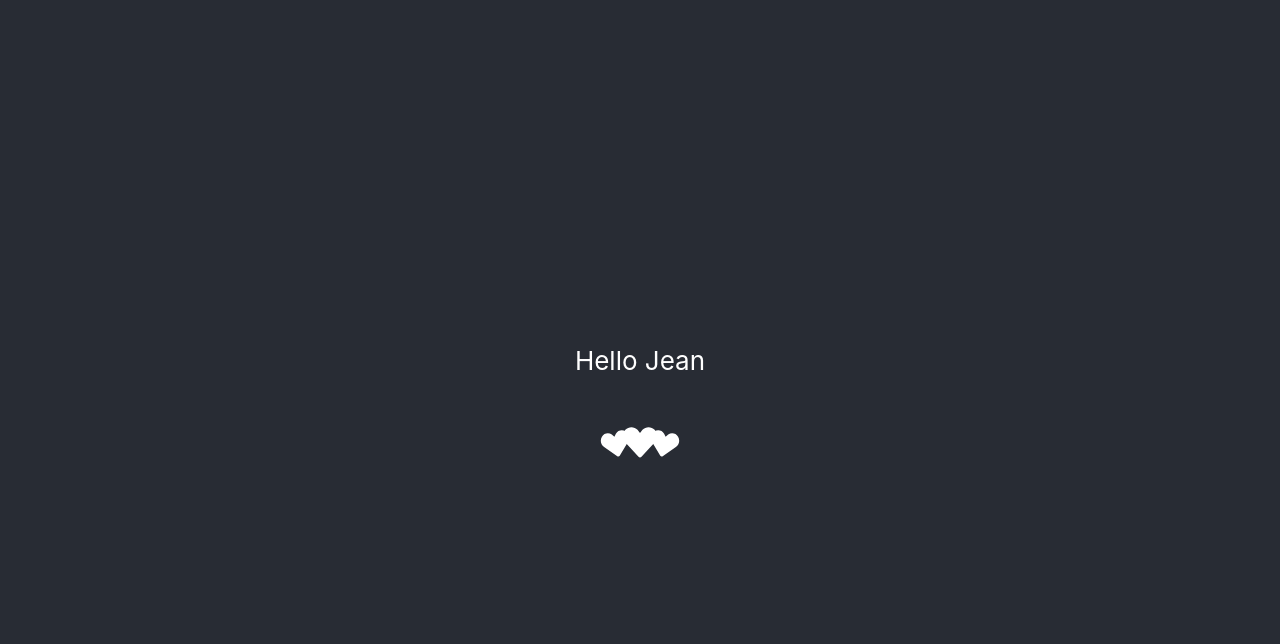
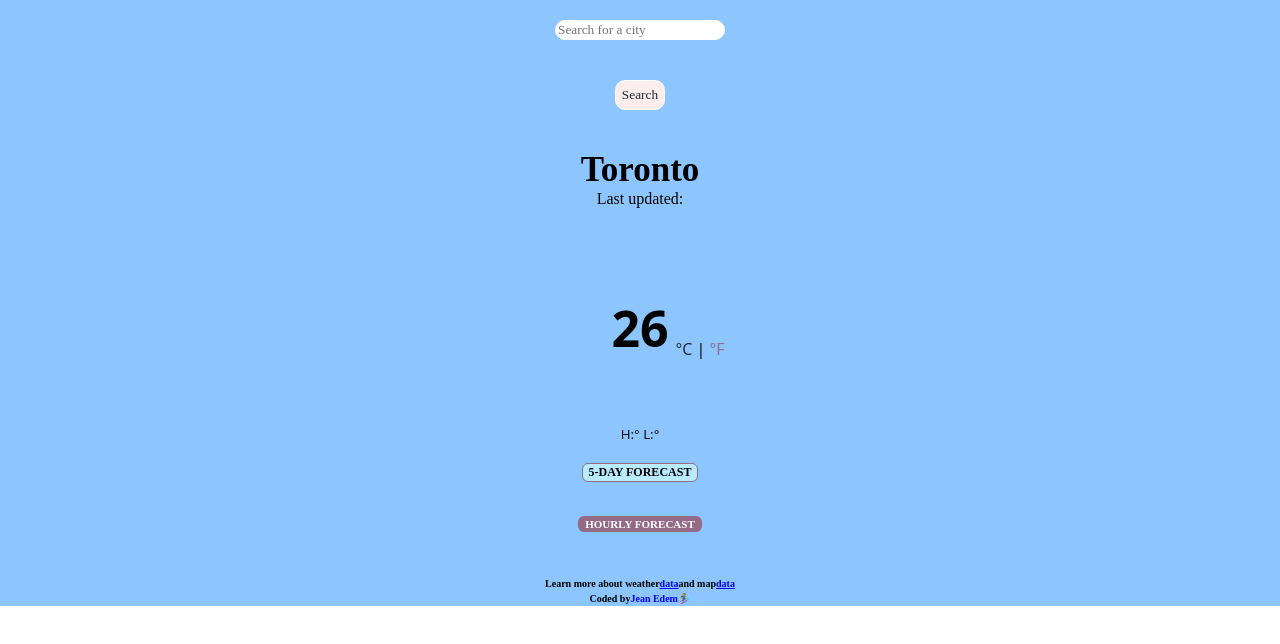
Before and after one commit to jeanlovestocode/weather-app-react, a React (Create React App) app: page / in a window 1280 px wide. Shown: the top 644 px of the page. Built offline with nearby package versions, Linux system fonts and the light colour scheme; no server answers.

Commit message:
transferred codesandbox react app to vs code

```diff
--- a/src/App.css
+++ b/src/App.css
@@ -2,8 +2,8 @@
   text-align: center;
 }
 
-.App-logo {
-  height: 40vmin;
+/* .App-logo { */
+  /* height: 40vmin;
   pointer-events: none;
 }
 
@@ -11,7 +11,7 @@
   .App-logo {
     animation: App-logo-spin infinite 20s linear;
   }
-}
+} */
 
 .App-header {
   background-color: #282c34;
@@ -28,11 +28,192 @@
   color: #61dafb;
 }
 
-@keyframes App-logo-spin {
+/* @keyframes App-logo-spin {
   from {
     transform: rotate(0deg);
   }
   to {
     transform: rotate(360deg);
   }
+} */
+
+.App {
+  background: #8dc6ff;
 }
+
+h1 {
+  font-size: 35px;
+  font-weight: bold;
+  margin: 0px;
+  font-family: "Playfair Display", serif;
+}
+
+#city-input {
+  border: 1px solid #fff;
+  border-radius: 10px;
+  margin: 20px;
+  font-family: "Playfair Display", serif;
+}
+#emojicon {
+  width: 30px;
+}
+#icon {
+  width: 70px;
+}
+
+footer {
+  text-align: center;
+  font-weight: bolder;
+  font-family: "Playfair Display", serif;
+  font-size: 12px;
+}
+
+.degree {
+  font-weight: 300;
+}
+
+.btn {
+  margin: 20px;
+  border: 1px solid #fff;
+  border-radius: 10px;
+  padding: 6px;
+  text-align: center;
+  background: #fceeee;
+  color: #212529;
+  font-family: "Playfair Display", serif;
+}
+
+.icon:hover {
+  cursor: pointer;
+}
+
+.header {
+  margin: 20px;
+  font-family: "Open Sans", sans-serif;
+}
+
+.first-degree {
+  font-size: 50px;
+}
+
+.unit-celcius {
+  text-decoration: none;
+  color: #936b86;
+}
+.unit-farenheit {
+  text-decoration: none;
+  color: #936b86;
+}
+
+.units {
+  position: relative;
+  bottom: 65px;
+  left: 60px;
+}
+
+.active {
+  cursor: default;
+  color: #212529;
+}
+
+.col-2 {
+  text-align: center;
+  font-family: "Playfair Display", serif;
+}
+
+.wind-speed {
+  font-family: "Playfair Display", serif;
+}
+
+.outro-text {
+  font-family: "Playfair Display", serif;
+  text-decoration: none;
+}
+
+.card {
+  text-align: center;
+  font-weight: bolder;
+  background: #fceeee;
+  margin: 2px auto;
+  padding: 20px;
+  border: 1px solid #936b86;
+  border-radius: 10px;
+}
+
+.daily-forecast {
+  display: block;
+  margin: 0px auto;
+  border: 1px solid #936b86;
+  border-radius: 6px;
+  background: #b9ebfe;
+  font-size: 12px;
+  font-family: "Playfair Display", serif;
+  font-weight: bold;
+}
+
+#day-forecast {
+  font-family: "Playfair Display", serif;
+}
+
+.hourly-forecast {
+  display: block;
+  margin: 4px auto;
+  border: 1px solid #936b86;
+  border-radius: 6px;
+  background: #936b86;
+  color: #fff;
+  font-size: 11px;
+  font-family: "Playfair Display", serif;
+  font-weight: bold;
+}
+
+#hourly-forecast {
+  width: 600px;
+  display: block;
+  margin: 0 auto;
+  font-size: small;
+  font-family: "Playfair Display", serif;
+}
+
+section {
+  margin-bottom: 10px;
+  max-width: 100%;
+}
+
+.card-body {
+  text-align: center;
+}
+
+.card-icon {
+  font-size: 48px;
+  color: #b9ebfe;
+}
+
+#max {
+  font-weight: bold;
+}
+#min {
+  font-weight: lighter;
+  color: grey;
+}
+.current-weather {
+  font-family: "Playfair Display", serif;
+}
+.date {
+  font-family: "Playfair Display", serif;
+}
+
+/* .locator{
+  width: 230px;
+  border: 1px solid #fff;
+  border-radius: 10px;
+  position: fixed;
+  top: 30px;
+  right: 25px;
+  margin: 100px;
+  background: none;
+  padding: 4px;
+  font-family: 'Playfair Display', serif;
+
+/* } */
+/* i commented out this part in case i ever want to show the current location button  */
--- a/src/App.js
+++ b/src/App.js
@@ -1,17 +1,26 @@
 import React from "react";
 
-import Weather from "./Weather";
 import "./App.css";
 
-function App() {
+// import "./styles.css";
+import Header from "./Header";
+import Temperature from "./Temperature";
+import Dailyforecast from "./Dailyforecast";
+import Hourlyforecast from "./Hourlyforecast";
+import Footer from "./Footer";
+
+export default function App() {
   return (
     <div className="App">
-      <header className="App-header">
-        <p>Hello Jean</p>
-        <Weather city="Tokyo" />
-      </header>
+      <Header />
+
+      <Temperature />
+
+      <Dailyforecast />
+
+      <Hourlyforecast />
+
+      <Footer />
     </div>
   );
 }
-
-export default App;
--- /dev/null
+++ b/src/Dailyforecast.js
@@ -0,0 +1,20 @@
+import React from "react";
+
+export default function Dailyforecast() {
+  return (
+    <div>
+      <div className="container">
+        <button className="daily-forecast">
+          <i className="bi bi-calendar3"></i> 5-DAY FORECAST
+        </button>
+      </div>
+
+      <div>
+        <section className="days-of-week" id="day-forecast">
+          <div className="card-group"></div>
+        </section>
+      </div>
+      <br />
+    </div>
+  );
+}
--- /dev/null
+++ b/src/Footer.js
@@ -0,0 +1,35 @@
+import React from "react";
+
+export default function Footer() {
+  return (
+    <div className="container footer">
+      <footer>
+        <small>
+          Learn more about weather
+          <span>
+            <a href="https://www.timeanddate.com/weather/canada/ottawa/historic">
+              data
+            </a>
+          </span>
+          and map
+          <span>
+            <a href="https://www.google.com/earth/outreach/learn/visualize-your-data-on-a-custom-map-using-google-my-maps/">
+              data
+            </a>
+          </span>
+        </small>
+        <div>
+          <small>
+            Coded by
+            <a
+              href="https://github.com/jeanlovestocode/SheCodes-Plus/tree/main"
+              class="outro-text"
+            >
+              Jean Edem🏄‍♀️
+            </a>
+          </small>
+        </div>
+      </footer>
+    </div>
+  );
+}
--- /dev/null
+++ b/src/Header.js
@@ -0,0 +1,24 @@
+import React from "react";
+
+export default function Header() {
+  return (
+    <div className="container">
+      <div className="row">
+        <div className="col-6">
+          <form id="city-form">
+            <input
+              type="search"
+              placeholder="Search for a city"
+              className="form-control"
+              id="city-input"
+              autocomplete="off"
+            />
+          </form>
+          <div className="col-6">
+            <input type="submit" value="Search" class="btn" />
+          </div>
+        </div>
+      </div>
+    </div>
+  );
+}
--- /dev/null
+++ b/src/Hourlyforecast.js
@@ -0,0 +1,21 @@
+import React from "react";
+
+export default function Hourlyforecast() {
+  return (
+    <div>
+      <div className="container">
+        <button className="hourly-forecast">
+          <i className="bi bi-clock"></i> HOURLY FORECAST
+        </button>
+      </div>
+
+      <div>
+        <section id="hourly-forecast">
+          <div className="container"></div>
+        </section>
+        <br />
+        <br />
+      </div>
+    </div>
+  );
+}
--- /dev/null
+++ b/src/Temperature.js
@@ -0,0 +1,47 @@
+import React from "react";
+
+export default function Temperature() {
+  return (
+    <div className="container header">
+      <h1>Toronto</h1>
+      <div className="date">
+        Last updated:
+        <span id="header-date"></span>
+      </div>
+      <br />
+      <br />
+
+      <h2 className="first-degree">26</h2>
+
+      <span className="units">
+        <a
+          href="https://www.metric-conversions.org/temperature/celsius-to-fahrenheit.htm"
+          //   change this shit later
+          className="unit-celcius active"
+        >
+          {" "}
+          °C{" "}
+        </a>{" "}
+        |
+      </span>
+      <span className="units">
+        <a
+          href="https://www.metric-conversions.org/temperature/celsius-to-fahrenheit.htm"
+          //   change this shit later
+          className="unit-farenheit"
+        >
+          {" "}
+          °F{" "}
+        </a>
+      </span>
+
+      <small>
+        <div className="current-weather"></div>
+        <div className="wind-speed"></div>
+        <div className="max-min">
+          H:<span className="high"></span>° L:<span className="low"></span>°
+        </div>
+      </small>
+    </div>
+  );
+}
--- a/src/Weather.js
+++ /dev/null
@@ -1,26 +0,0 @@
-import React from "react";
-import axios from "axios";
-import {Hearts} from "react-loader-spinner";
-
-export default function Weather(props) {
-  function handleResponse(response) {
-    alert(
-      `The weather is ${response.data.name} is ${response.data.main.temp}°C`
-    );
-  }
-  let apiKey = "17ad6e67aa629189f73b053634668b20";
-  let apiUrl = `https://api.openweathermap.org/data/2.5/weather?q=${props.city}&appid=${apiKey}&units=metric`;
-
-  axios.get(apiUrl).then(handleResponse);
-  return (
-    <Hearts
-      height="80"
-      width="80"
-      color="white"
-      ariaLabel="hearts-loading"
-      wrapperStyle={{}}
-      wrapperClass=""
-      visible={true}
-    />
-  );
-}
```
